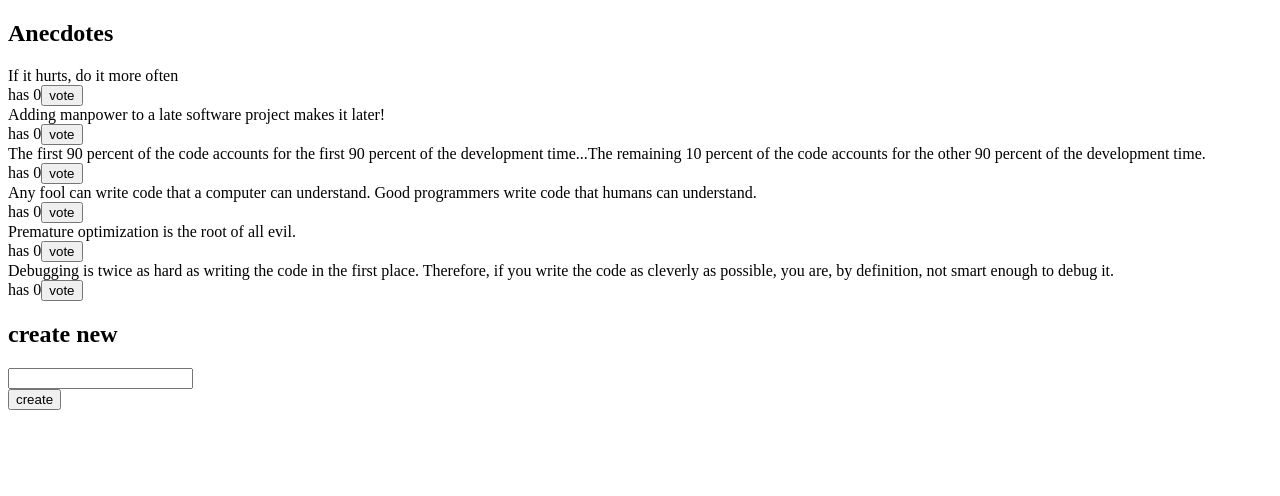
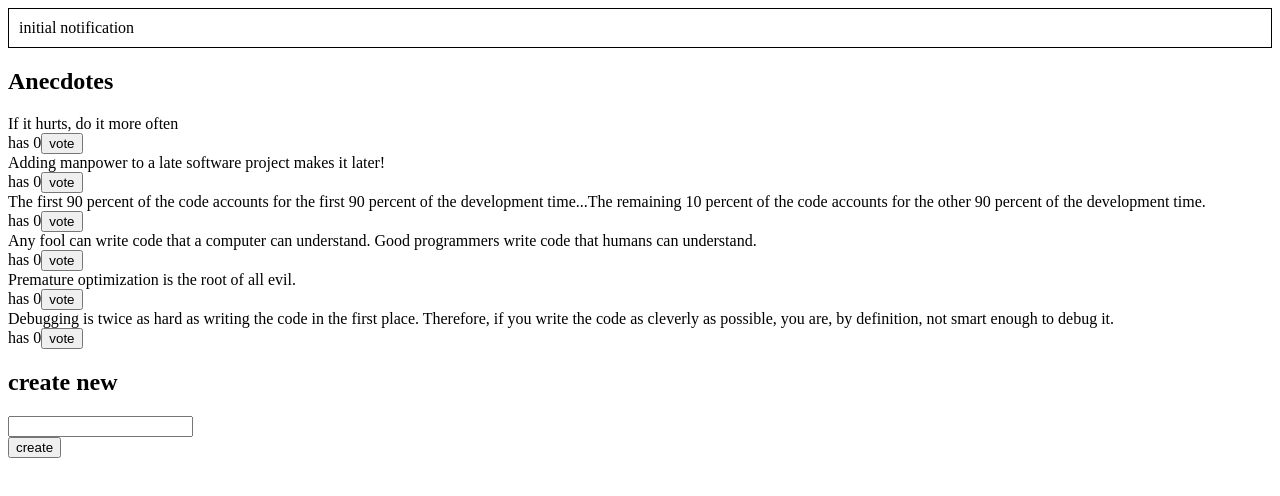
Before and after one commit to hazelhedmine/full-stack-open-2022, a React (Create React App) app in the folder part6/redux-anecdotes/: page / in a window 1280 px wide. Shown: the top 496 px of the page. Built offline with nearby package versions, Linux system fonts and the light colour scheme.

Commit message:
Add exercise 6.10: better anecdotes step8

```diff
--- a/part6/redux-anecdotes/src/App.js
+++ b/part6/redux-anecdotes/src/App.js
@@ -1,9 +1,11 @@
 import AnecdoteForm from './components/AnecdoteForm'
 import AnecdoteList from './components/AnecdoteList'
+import Notification from './components/Notification'
 
 const App = () => {
   return (
     <div>
+      <Notification></Notification>
       <h2>Anecdotes</h2>
       <AnecdoteList></AnecdoteList>
       <h2>create new</h2>
--- a/part6/redux-anecdotes/src/components/Notification.js
+++ b/part6/redux-anecdotes/src/components/Notification.js
@@ -1,14 +1,13 @@
+import { useSelector } from 'react-redux'
+
 const Notification = () => {
+  const notification = useSelector((state) => state.notification.message)
   const style = {
     border: 'solid',
     padding: 10,
-    borderWidth: 1
+    borderWidth: 1,
   }
-  return (
-    <div style={style}>
-      render here notification...
-    </div>
-  )
+  return <div style={style}>{notification}</div>
 }
 
 export default Notification
--- a/part6/redux-anecdotes/src/index.js
+++ b/part6/redux-anecdotes/src/index.js
@@ -5,10 +5,12 @@ import { Provider } from 'react-redux'
 import App from './App'
 
 import anecdoteReducer from './reducers/anecdoteReducer'
+import notificationReducer from './reducers/notificationReducer'
 
 const store = configureStore({
   reducer: {
     anecdotes: anecdoteReducer,
+    notification: notificationReducer,
   },
 })
 
--- /dev/null
+++ b/part6/redux-anecdotes/src/reducers/notificationReducer.js
@@ -0,0 +1,22 @@
+import { createSlice } from '@reduxjs/toolkit'
+
+const initialState = {
+  message: 'initial notification',
+}
+
+const notificationSlice = createSlice({
+  name: 'notification',
+  initialState,
+  reducers: {
+    changeNotification(state, action) {
+      const content = action.payload
+      const changedNotification = {
+        message: content,
+      }
+      return changedNotification
+    },
+  },
+})
+
+export const { changeNotification } = notificationSlice.actions
+export default notificationSlice.reducer
```
